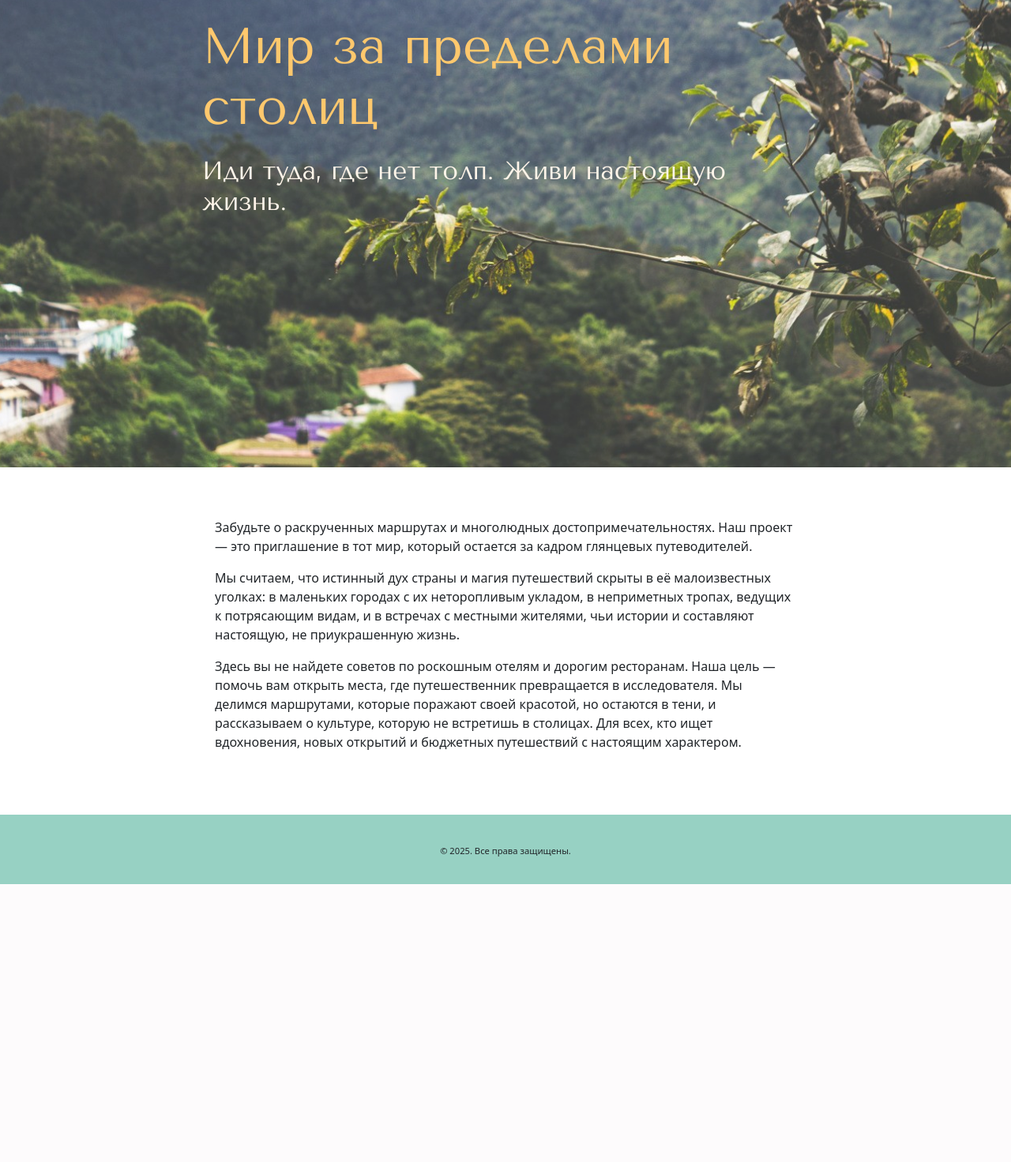
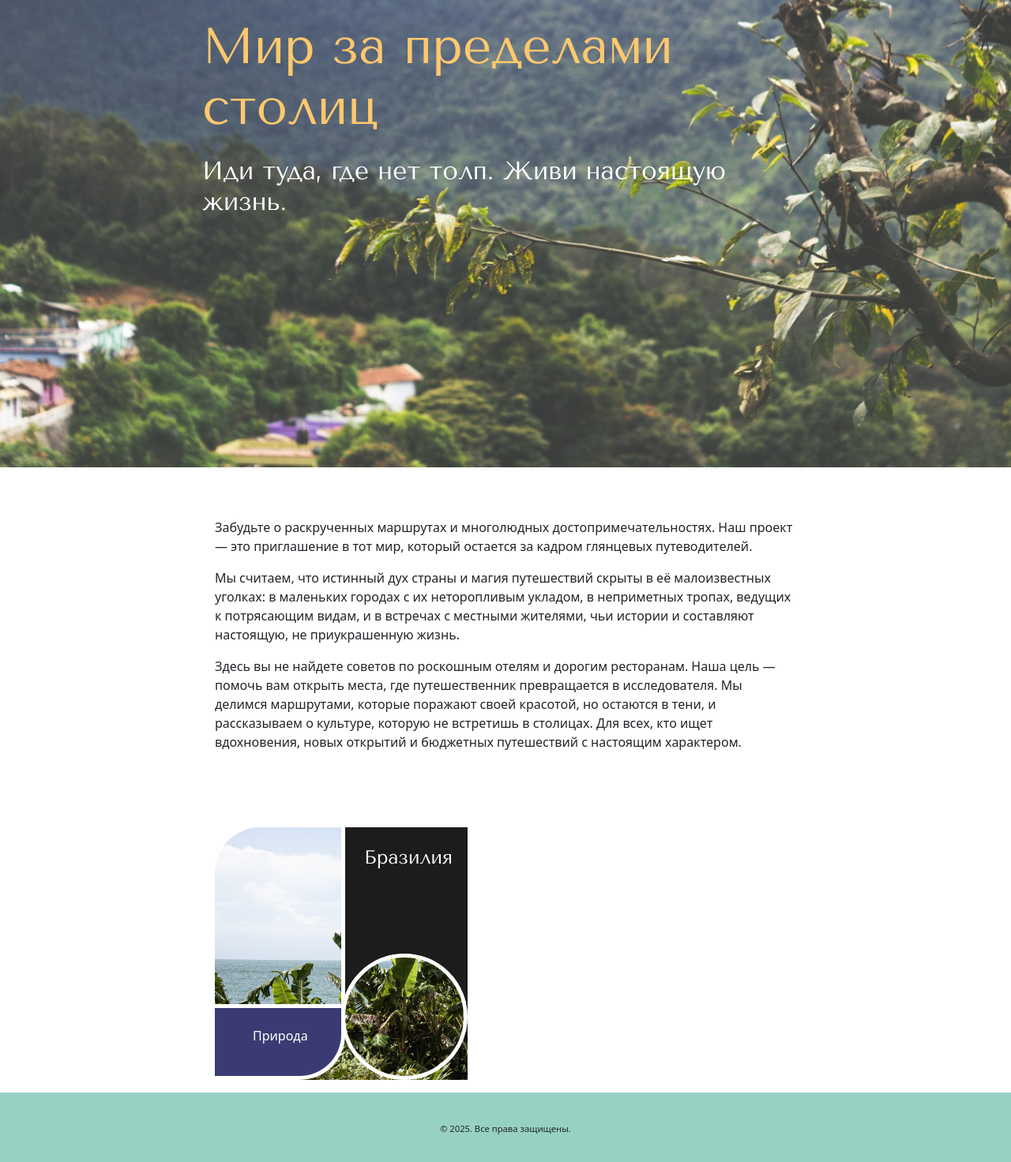
Before and after one commit to Marakuyaspb/around, a Django app: page / in a window 1280 px wide. Shown: the whole page at 79% size. Before the commit the page ends 1120 px from the top, so only its background shows below. Run offline with Django 5.2, Linux system fonts and the light colour scheme; some libraries are stand-ins or nearby versions.

Commit message:
generally nice template is ok

```diff
--- a/main/templates/main/index.html
+++ b/main/templates/main/index.html
@@ -21,7 +21,8 @@
 
 </section>
 
-<section></section>
+
+{% include 'main/nice_grid.html' %}
 
 </div>
 
--- /dev/null
+++ b/main/templates/main/nice_grid.html
@@ -0,0 +1,75 @@
+{% load static %}
+
+{% block content %}
+
+<style>
+
+	.geometry_card{
+		width: 20em;
+		height: 20em;
+		overflow: hidden;
+	}
+	.img_bg_card{
+		position: absolute;
+		inset: 0;
+		width: 100%;
+		height: 100%;
+		object-fit: cover;
+		z-index: -1;
+	}
+	.br_radius{
+		bottom: 0;
+		left: 0;
+		height: 6em;
+		width: 10.3em;
+		display: flex;
+		align-items: center;
+		border-top: 5px solid var(--white);
+		border-right: 5px solid var(--white);
+		border-bottom: 5px solid var(--white);
+	}
+	.anti_circle{
+		top: 0;
+    	right: 0;
+		height: 16em;
+		width: 10em;
+		 -webkit-mask:
+        radial-gradient(ellipse 5em 5em at 50% calc(100% - 1em), transparent 100%, #000 0);
+    	mask:
+        radial-gradient(ellipse 5em 5em at 50% calc(100% - 1em), transparent 100%, #000 0);
+        splay: flex;
+		align-items: flex-start;
+		border-left: 5px solid var(--white);
+	}
+	.circle{
+		bottom: 0;
+    	right: 0;
+    	z-index: 5;
+    	width: 10em;
+    	height: 10em;
+    	border-radius: 10em;
+		border: 5px solid var(--white);
+		background: transparent;
+	}
+
+</style>
+
+
+<section class="geometry_card tl_radius relative m-3">
+	<img class="img_bg_card" src="{% static 'img/banana_sea.jpeg' %}">
+
+	<div class="d-flex flex-row">
+		<div class="">
+			<div class="br_radius absolute indigo_bg white">
+				<center><p class='p-5'>Природа</p></center>
+			</div>
+			<div class="anti_circle absolute black_bg white">
+				<h4 class='p-4'>Бразилия</h2>
+			</div>
+			<div class="circle absolute">
+
+		</div>
+	</div>
+</section>
+
+{% endblock %}
--- a/static/css/main_style.css
+++ b/static/css/main_style.css
@@ -2,6 +2,20 @@
 @import url('https://fonts.googleapis.com/css2?family=Oswald&display=swap');
 @import url('https://fonts.googleapis.com/css2?family=Rubik+Mono+One&display=swap');
 
+:root{
+  --black_absolute:rgb(0,0,0);
+  --black: rgb(29, 28, 28);
+  --gray_light: rgb(217, 217, 217);
+  --gray: rgb(119, 118, 118);
+  --indigo: rgb(58, 59, 115);
+  --lavender: rgb(223, 192, 190);
+  --orange: rgb(255, 200, 109);
+  --red: rgb(244, 88, 101);
+  --seagreen: rgb(151, 209, 195);
+  --white: rgb(255, 255, 255);
+  --white_warm: rgb(255, 245, 233);
+  --white_dirty: rgb(245, 245, 245);
+}
 
 html{
   margin: 0;
@@ -14,7 +28,7 @@ body {
   font-style: normal;
   font-optical-sizing: auto;
   padding: 0;
-  color: #1D1C1C;
+  color: var(--white);
 }
 
 h1, h2, h3, h4, h5 {
@@ -48,61 +62,104 @@ a {
 
  /* COLORS */
 
+
+
 .black{
-	color: #1D1C1C;
+	color: var(--black);
+}
+.black_absolute{
+  color: var(--black_absolute);
+}
+.gray_light{
+  color: var(--gray_light);
+}
+.gray{
+  color: var(--gray);
+}
+.indigo{
+	color: var(--indigo);
+}
+.lavender{
+	color: var(--lavender);
+}
+.orange {
+	color: var(--orange);
+}
+.red{
+	color: var(--red);
+}
+.seagreen{
+	color: var(--seagreen);
+}
+.white{
+	color: var(--white);
+}
+.white_warm{
+	color: var(--white_warm);
+}
+.white_dirty{
+  color: var(--white_dirty);
 }
 
-.indigo{
-	color: #3a3b73;
+
+.black_bg{
+	background-color: var(--black);
 }
-.lavender{
-	color: #dfc0be;
+.black_absolute_bg{
+  background-color: var(--black_absolute);
 }
-.orange {
-	color: #ffc86d;
+.gray_light_bg{
+  background-color: var(--gray_light);
 }
-
-.red{
-	color: #f45865;
+.gray_bg{
+  background-color: var(--gray);
 }
-.seagreen{
-	color: #97d1c3;
+.indigo_bg{
+	background-color: var(--indigo);
 }
-.white{
-	color: #FFF5E9;
+.lavender_bg{
+	background-color: var(--lavender);
+}
+.orange_bg{
+	background-color: var(--orange);
+}
+.red_bg{
+	background-color: var(--red);
+}
+.seagreen_bg{
+	background-color: var(--seagreen);
+}
+.white_bg{
+	background-color: var(--white);
+}
+.white_warm_bg{
+	background-color: var(--white_warm);
+}
+.white_dirty_bg{
+  background-color: var(--white_dirty);
 }
 
 
 
-.black_bg{
-	background-color: #1D1C1C;
+.absolute{
+	position: absolute;
+}
+.relative{
+	position: relative;
 }
 
-.indigo_bg{
-	background-color: #3a3b73;
+.tl_radius{
+	border-top-left-radius: 3.6em;
 }
-.lavender_bg{
-	background-color: #dfc0be;
+.tr_radius{
+	border-top-right-radius: 3.6em;
 }
-.orange_bg{
-	background-color: #ffc86d;
+.br_radius{
+	border-bottom-right-radius: 3.6em;
 }
-
-.red_bg{
-	background-color: #f45865;
+.bl_radius{
+	border-bottom-left-radius: 3.6em;
 }
-.seagreen_bg{
-	background-color: #97d1c3;
-}
-
-.white_bg{
-	background-color: #FFF5E9;
-}
-
-
-
-
-
 
 
 
```
